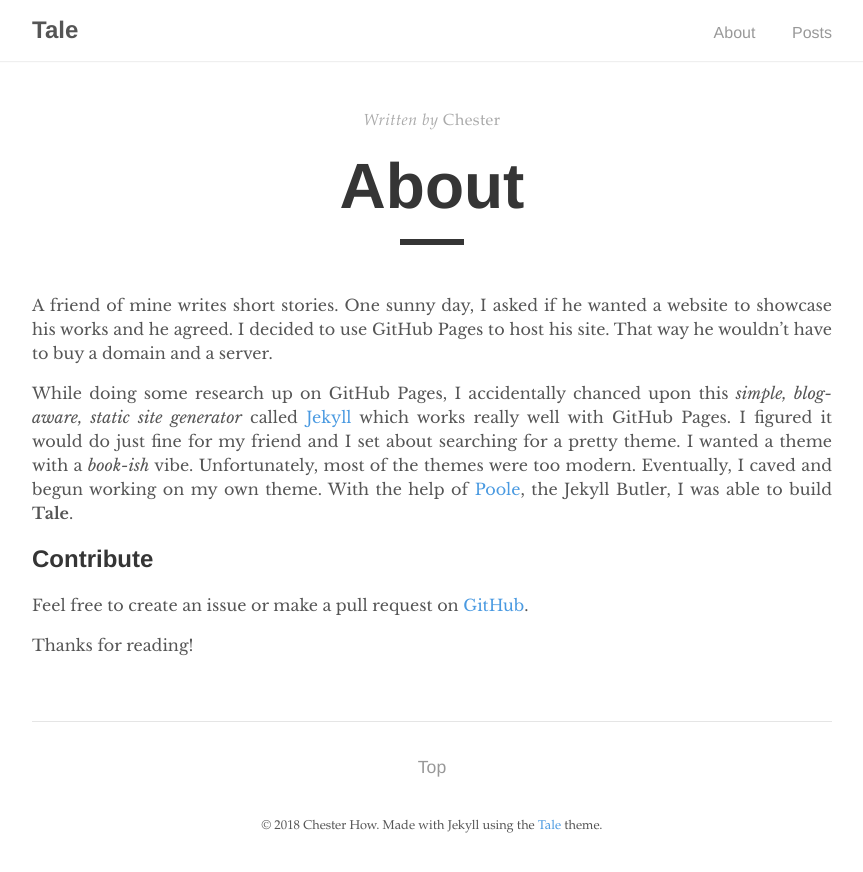
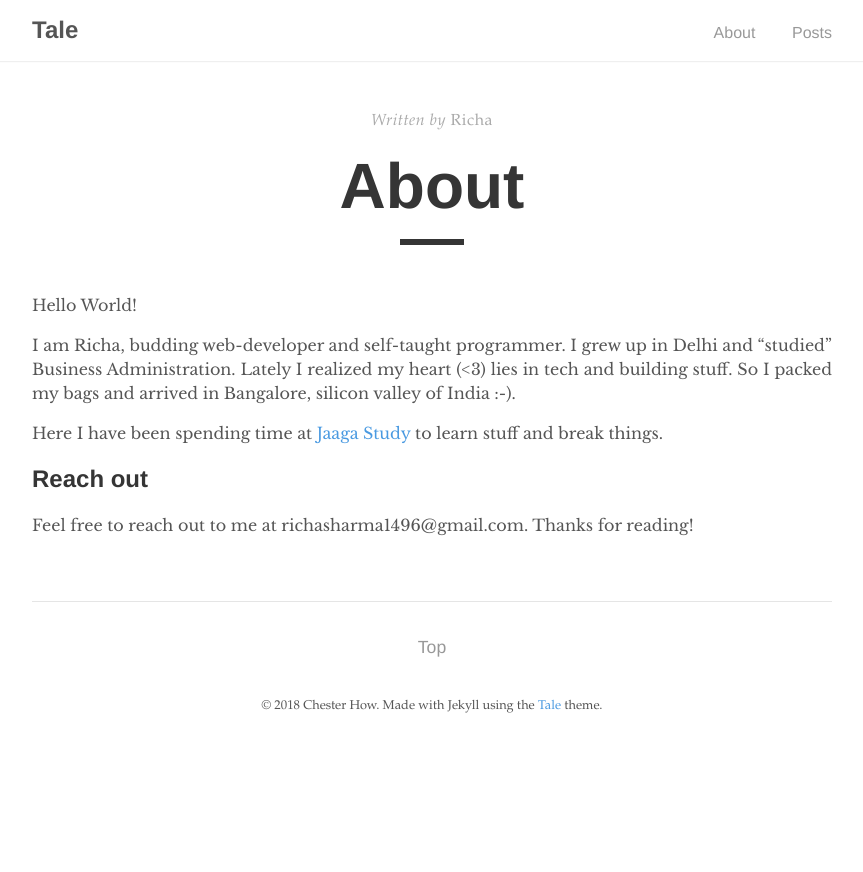
Before and after one commit to 14Richa/14Richa.github.io, a Jekyll site: the page built from about.md, in a window 1280 px wide. Shown: the top 872 px of the page, without its empty margins (208-1071 px from the left). Built offline with Jekyll 4.4.1, drawn with Linux system fonts in a browser that asks for light colours.

Commit message:
Added about page

```diff
--- a/about.md
+++ b/about.md
@@ -1,15 +1,16 @@
 ---
 layout: post
 title: "About"
-author: "Chester"
+author: "Richa"
 permalink: /about/
 ---
 
-A friend of mine writes short stories. One sunny day, I asked if he wanted a website to showcase his works and he agreed. I decided to use GitHub Pages to host his site. That way he wouldn't have to buy a domain and a server.
+Hello World!
 
-While doing some research up on GitHub Pages, I accidentally chanced upon this _simple, blog-aware, static site generator_ called [Jekyll](https://jekyllrb.com/) which works really well with GitHub Pages. I figured it would do just fine for my friend and I set about searching for a pretty theme. I wanted a theme with a _book-ish_ vibe. Unfortunately, most of the themes were too modern. Eventually, I caved and begun working on my own theme. With the help of [Poole](https://github.com/poole/poole), the Jekyll Butler, I was able to build **Tale**.
+I am Richa, budding web-developer and self-taught programmer. I grew up in Delhi and "studied" Business Administration. Lately I realized my heart (<3) lies in tech and building stuff. So I packed my bags and arrived in Bangalore, silicon valley of India :-).
 
-## Contribute
-Feel free to create an issue or make a pull request on [GitHub](https://github.com/chesterhow/tale).
+Here I have been spending time at [Jaaga Study](https://www.jaaga.in/study) to learn stuff and break things.
 
+## Reach out
+Feel free to reach out to me at richasharma1496@gmail.com.
 Thanks for reading!
```
